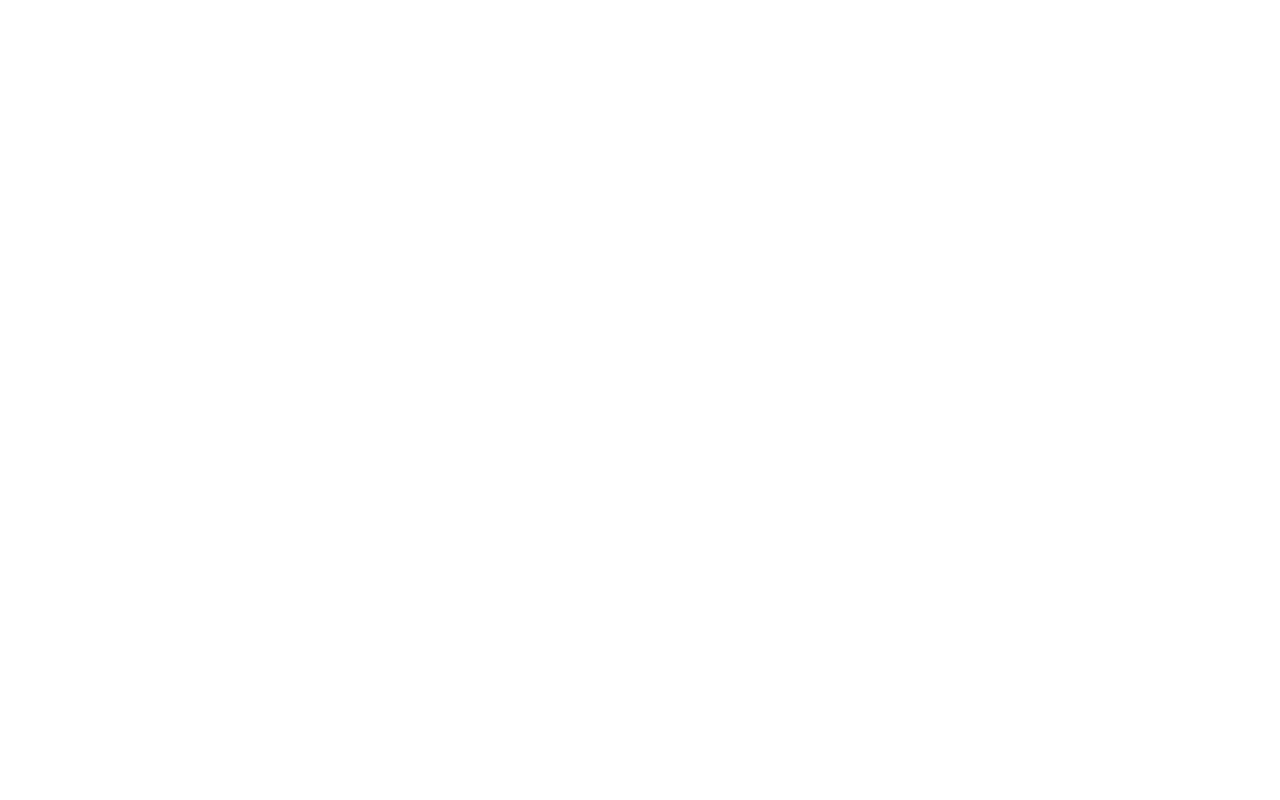
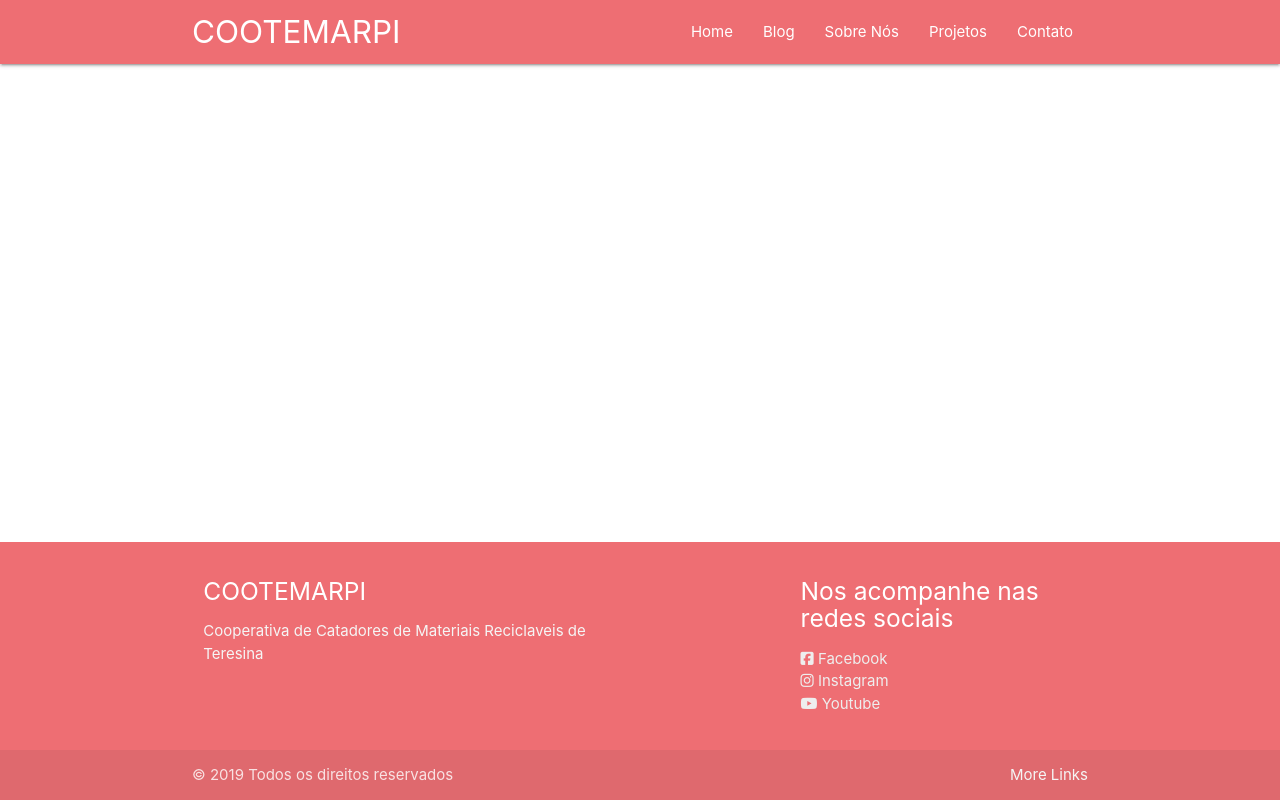
Before and after one commit to CleysonPH/cootemarpi-frontend, a plain HTML site: page base.html in a window 1280 px wide. Drawn offline with Linux system fonts and the light colour scheme.

Commit message:
Styled the base html file

```diff
--- a/base.html
+++ b/base.html
@@ -5,16 +5,100 @@
     <!--Import Google Icon Font-->
     <link href="https://fonts.googleapis.com/icon?family=Material+Icons" rel="stylesheet">
     <!--Import materialize.css-->
-    <link type="text/css" rel="stylesheet" href="css/materialize.min.css" media="screen,projection" />
+    <link type="text/css" rel="stylesheet" href="static/css/materialize.min.css" media="screen,projection" />
 
     <!--Let browser know website is optimized for mobile-->
     <meta name="viewport" content="width=device-width, initial-scale=1.0" />
+
+    <style>
+        body {
+            display: flex;
+            min-height: 100vh;
+            flex-direction: column;
+        }
+
+        main {
+            flex: 1 0 auto;
+        }
+    </style>
+
+    <title>COOTEMARPI - Home</title>
 </head>
 
 <body>
+    <!-- start navbar -->
+    <nav>
+        <div class="nav-wrapper container">
+            <a href="#!" class="brand-logo">COOTEMARPI</a>
+            <a href="#" data-target="mobile-demo" class="sidenav-trigger"><i class="material-icons">menu</i></a>
+            <ul class="right hide-on-med-and-down">
+                <li><a href="#">Home</a></li>
+                <li><a href="#">Blog</a></li>
+                <li><a href="#">Sobre Nós</a></li>
+                <li><a href="#">Projetos</a></li>
+                <li><a href="#">Contato</a></li>
+            </ul>
+        </div>
+    </nav>
+
+    <ul class="sidenav" id="mobile-demo">
+        <li><a href="#">Home</a></li>
+        <li><a href="#">Blog</a></li>
+        <li><a href="#">Sobre Nós</a></li>
+        <li><a href="#">Projetos</a></li>
+        <li><a href="#">Contato</a></li>
+    </ul>
+    <!-- end navbar -->
+
+    <!-- start main -->
+    <main>
+
+    </main>
+    <!-- end main -->
+
+    <!-- start footer -->
+    <footer class="page-footer">
+        <div class="container">
+            <div class="row">
+                <div class="col l6 s12">
+                    <h5 class="white-text">COOTEMARPI</h5>
+                    <p class="grey-text text-lighten-4">Cooperativa de Catadores de Materiais Reciclaveis de Teresina
+                    </p>
+                </div>
+                <div class="col l4 offset-l2 s12">
+                    <h5 class="white-text">Nos acompanhe nas redes sociais</h5>
+                    <ul>
+                        <li><a class="grey-text text-lighten-3" href="https://www.facebook.com/cooperativa.cootemarpi.9"
+                                target="_blank"><i class="fab fa-facebook-square"></i> Facebook</a></li>
+                        <li><a class="grey-text text-lighten-3" href="https://www.instagram.com/cootemarpi/"
+                                target="_blank"><i class="fab fa-instagram"></i> Instagram</a>
+                        </li>
+                        <li><a class="grey-text text-lighten-3"
+                                href="https://www.youtube.com/watch?v=LsWMOumwl6s&feature=youtu.be" target="_blank"><i
+                                    class="fab fa-youtube"></i> Youtube</a>
+                        </li>
+                    </ul>
+                </div>
+            </div>
+        </div>
+        <div class="footer-copyright">
+            <div class="container">
+                © 2019 Todos os direitos reservados
+                <a class="grey-text text-lighten-4 right" href="#!">More Links</a>
+            </div>
+        </div>
+    </footer>
+    <!-- end footer -->
 
     <!--JavaScript at end of body for optimized loading-->
-    <script type="text/javascript" src="js/materialize.min.js"></script>
+    <script type="text/javascript" src="static/js/materialize.min.js"></script>
+    <script>
+        document.addEventListener('DOMContentLoaded', function () {
+            var elems = document.querySelectorAll('.sidenav');
+            var instances = M.Sidenav.init(elems);
+        });
+    </script>
+    <script src="https://kit.fontawesome.com/2f1436b534.js" crossorigin="anonymous"></script>
 </body>
 
 </html>
```
